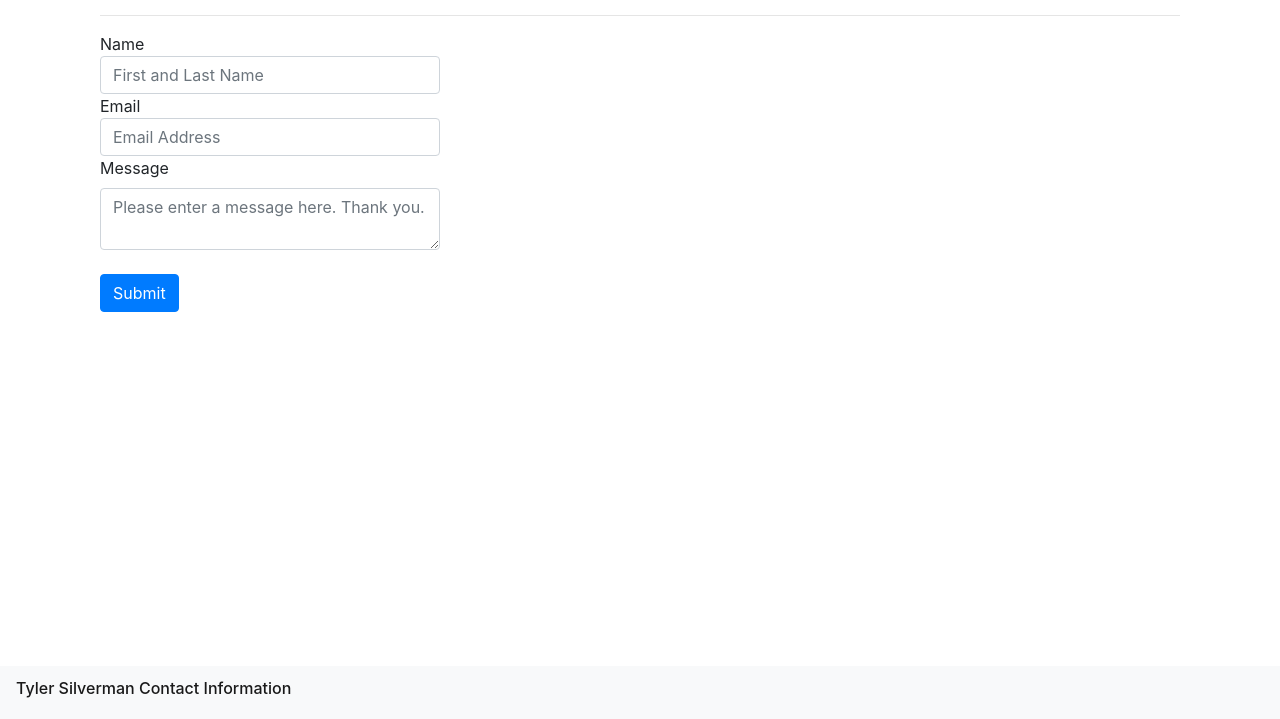
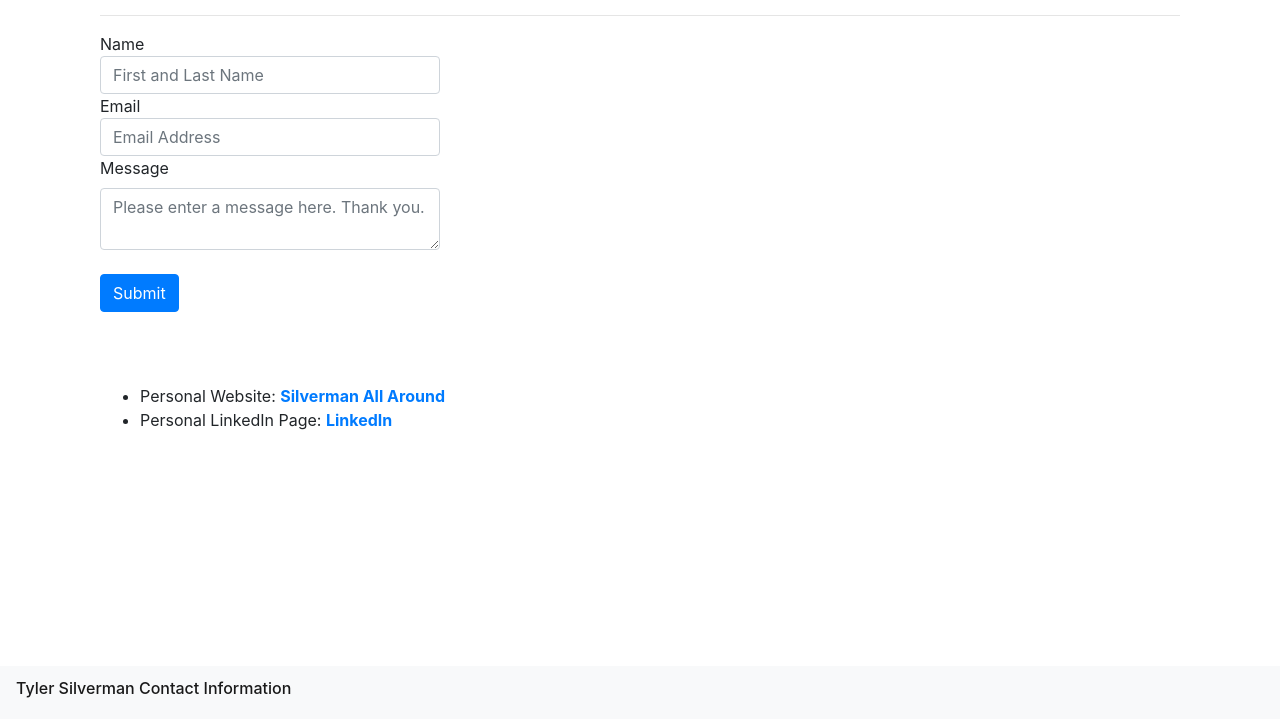
Before and after one commit to TylerSilverman/HW-2-Responsive-Portfolio, a plain HTML site: page contact.html in a window 1280 px wide. Shown: the part 81-800 px from the top of the page. Drawn offline with nearby package versions, Linux system fonts and the light colour scheme.

Commit message:
added personal website links to contact infomation tab and also linked my name at the header to go to the about me tab

```diff
--- a/contact.html
+++ b/contact.html
@@ -10,7 +10,7 @@
 <body>
   <!-- Nav Bar -->
   <nav class="navbar navbar-expand-lg navbar-light bg-light">
-    <a class="navbar-brand" href="#">Tyler Silverman</a>
+    <a class="navbar-brand" href="index.html">Tyler Silverman</a>
     <button class="navbar-toggler" type="button" data-toggle="collapse" data-target="#navbarNavAltMarkup" aria-controls="navbarNavAltMarkup" aria-expanded="false" aria-label="Toggle navigation">
       <span class="navbar-toggler-icon"></span>
     </button>
@@ -37,6 +37,21 @@
       <button-input class="btn btn-primary" type="submit" value="send" enctype="text/plain">Submit</button-input>
       </div>
   </div>
+  <br>
+  <br>
+  <br>
+  <section>
+    <div class="container">
+        <ul>
+      <div class="col-md-5">
+          <nav>
+            <li>Personal Website: <strong> <a href="http://silvermanallaround.com"> Silverman All Around</strong> </a></li>
+            <li>Personal LinkedIn Page: <strong> <a href="https://www.linkedin.com/in/tylersilverman101">LinkedIn </strong></a></li>
+          </nav>
+        </ul>
+      </div>
+    </div>
+  </section>
   <nav class="navbar fixed-bottom navbar-light bg-light">
     <a class="navbar-brand" href="#"><h6>Tyler Silverman Contact Information</h6></a>
   </nav>
```
